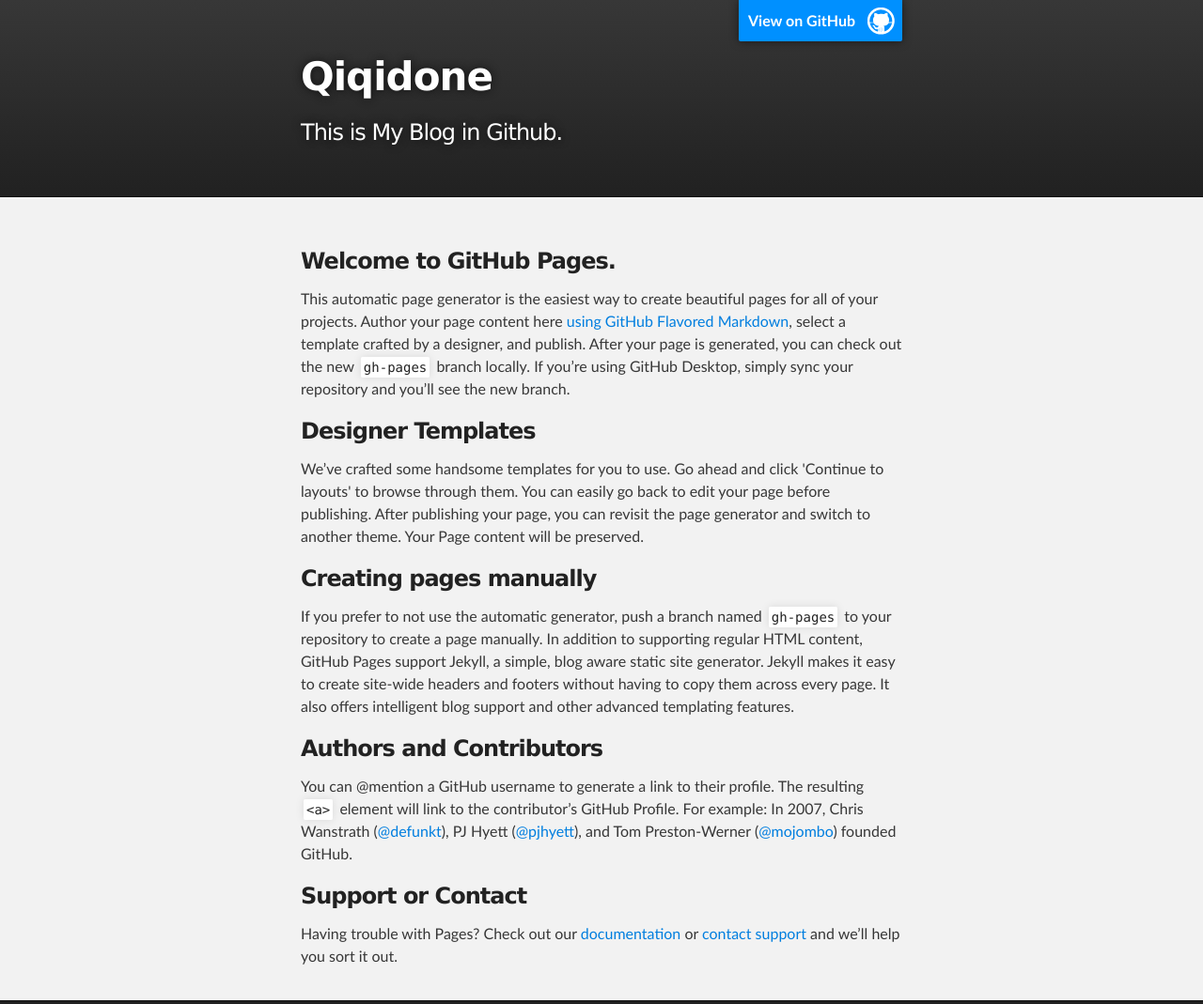
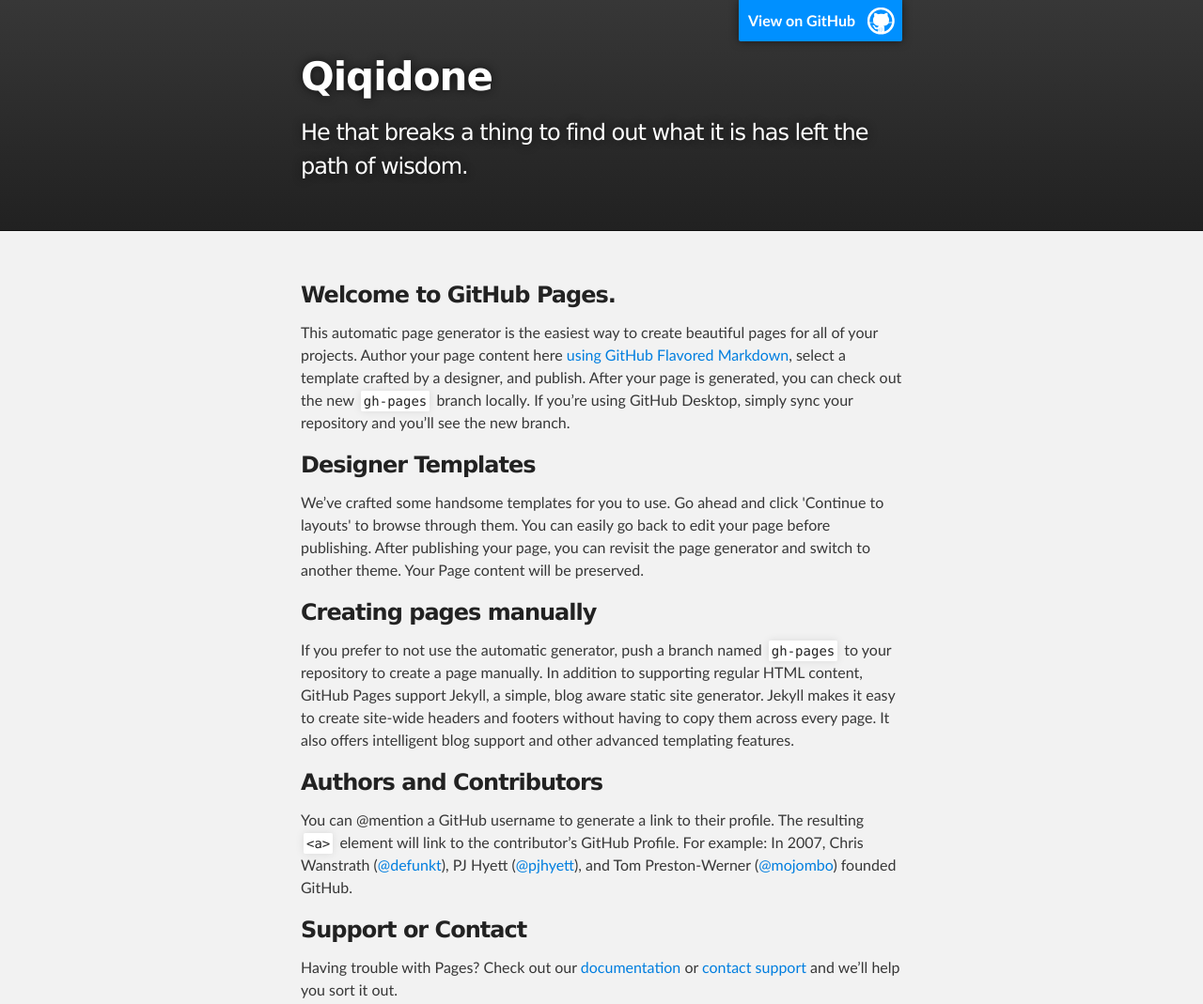
Before and after one commit to qiqidone/qiqidone.github.io, a plain HTML site: page index.html in a window 1280 px wide. Shown: the top 1069 px of the page at 94% size. Drawn offline with Linux system fonts and the light colour scheme.

Commit message:
update desc

```diff
--- a/index.html
+++ b/index.html
@@ -19,7 +19,7 @@
         <a id="forkme_banner" href="https://github.com/qiqidone">View on GitHub</a>
 
         <h1 id="project_title">Qiqidone</h1>
-        <h2 id="project_tagline">This is My Blog in Github. </h2>
+        <h2 id="project_tagline">He that breaks a thing to find out what it is has left the path of wisdom.  </h2>
 
     </header>
 </div>
```
